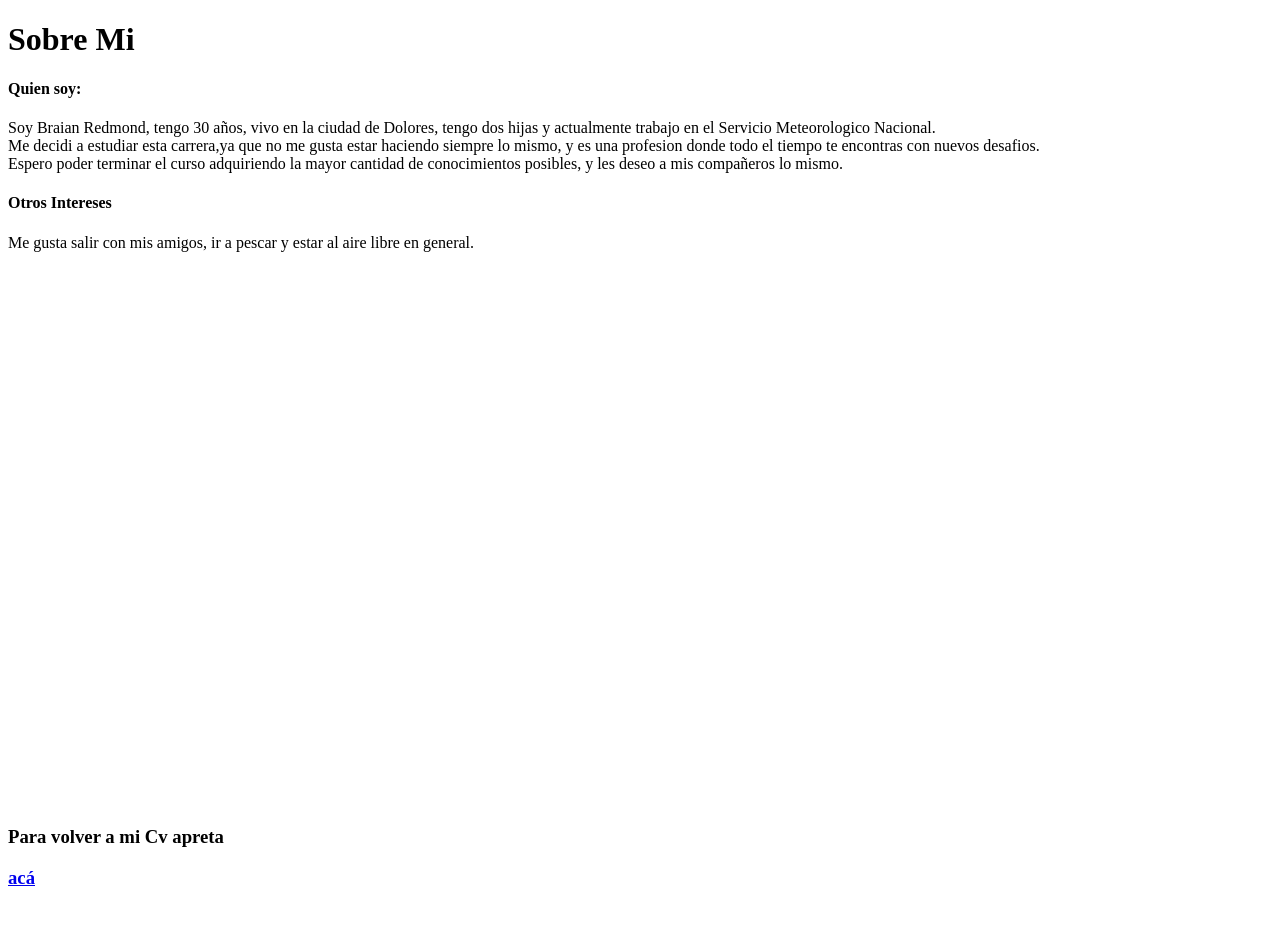
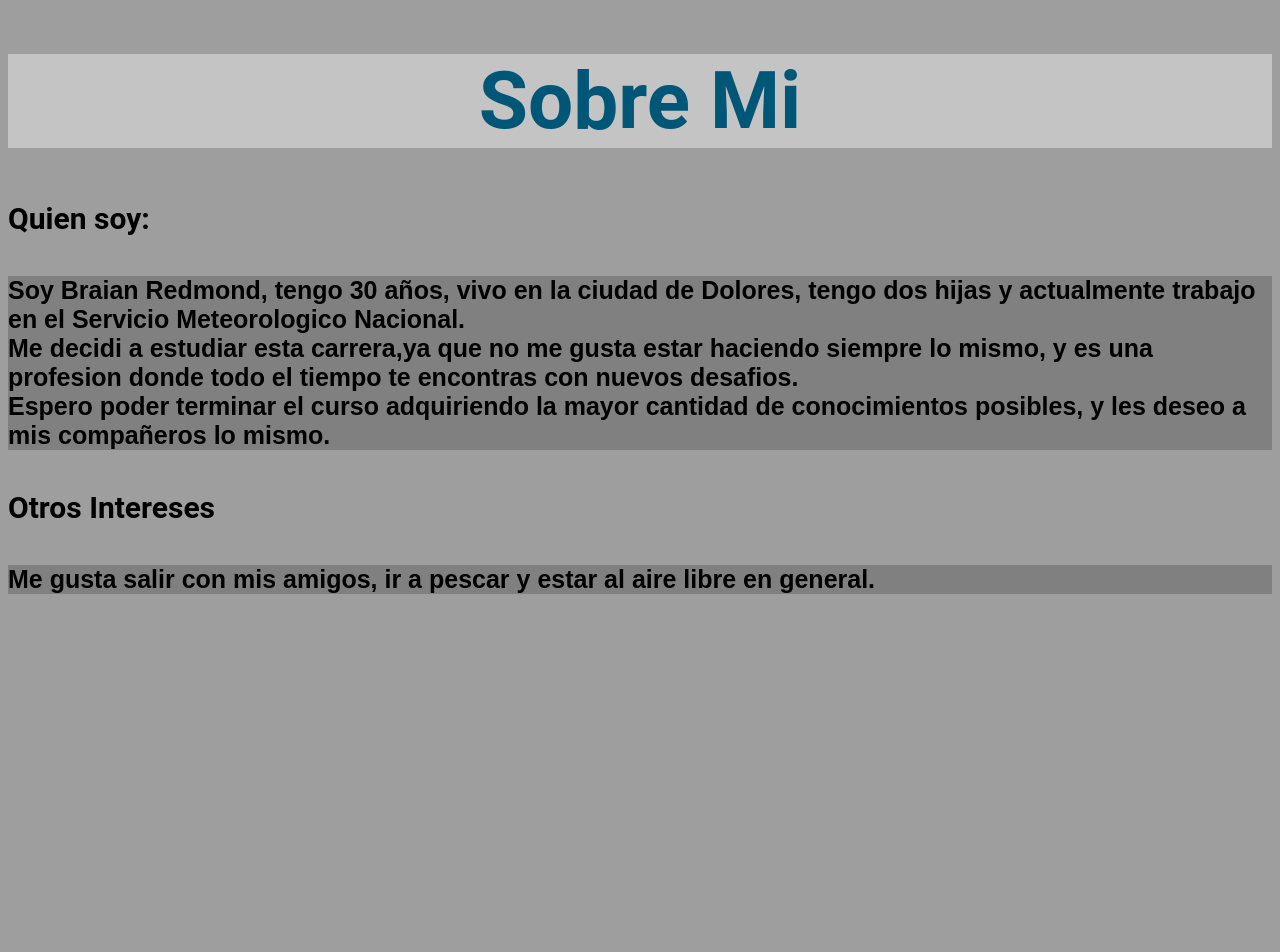
Before and after one commit to palosantoo33/FE1, a plain HTML site: page sobremi.html in a window 1280 px wide. Shown: the top 952 px of the page. Before the commit the page ends 908 px from the top, so only its background shows below. Drawn offline with Linux system fonts and the light colour scheme; the site is published under a folder, as on GitHub Pages, so addresses that start at the root find nothing.

Commit message:
Update sobremi.html

```diff
--- a/sobremi.html
+++ b/sobremi.html
@@ -5,7 +5,7 @@
     <meta http-equiv="X-UA-Compatible" content="IE=edge">
     <meta name="viewport" content="width=device-width, initial-scale=1.0">
     <title>Sobre mi</title>
-    <link rel="stylesheet" href="/style.css">
+    <link rel="stylesheet" href="./style.css">
 </head>
 <body class="body">
     <header>
@@ -53,7 +53,7 @@
 </main>
 
 <footer>
-<h3 class="p">Para volver a mi Cv apreta</p><a class="sobremi" title="CV" href="/index.html"><p class="p">acá</p></a></span>
+<h3 class="p">Para volver a mi Cv apreta</p><a class="sobremi" title="CV" href="./index.html"><p class="p">acá</p></a></span>
 </footer>
 </body>
 </html>
```
